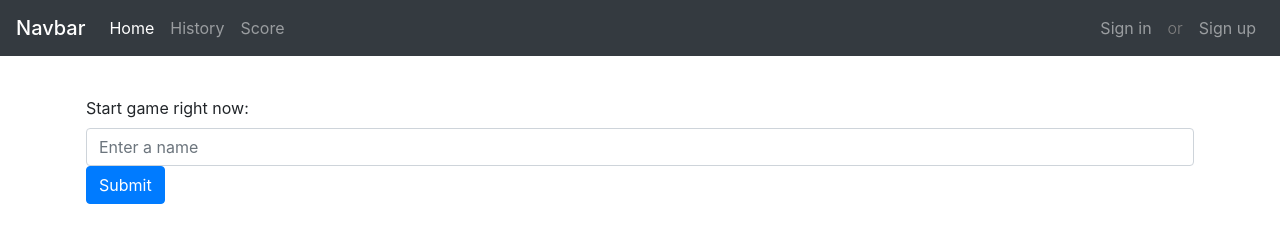
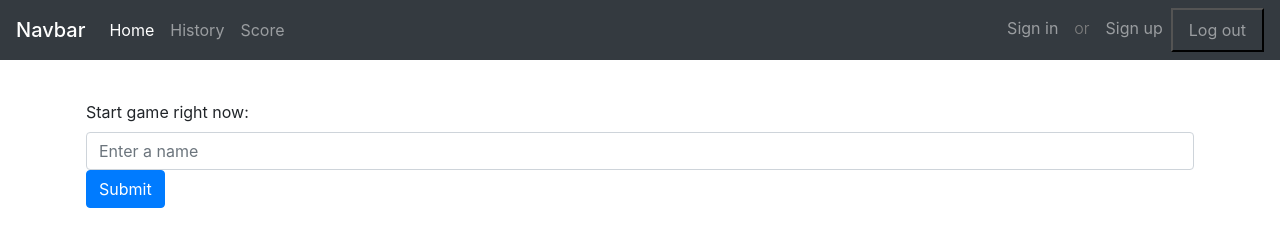
Before and after one commit to sshshao/tictactoe, a website: page public/index.html in a window 1280 px wide. Drawn offline with nearby package versions, Linux system fonts and the light colour scheme.

```diff
--- a/package.json
+++ b/package.json
@@ -25,6 +25,7 @@
     "ejs": "^2.5.7",
     "express": "^4.16.2",
     "jquery": "^3.3.1",
-    "mongodb": "^3.0.2"
+    "mongodb": "^3.0.2",
+    "nodemailer": "^4.6.0"
   }
 }
--- a/public/index.html
+++ b/public/index.html
@@ -39,6 +39,9 @@
             <a class="nav-link" href="#" id="navbar-btn-signin" onclick="sign_in()">Sign in</a>
             <span class="text-grey">or</span>
             <a class="nav-link" href="#" id="navbar-btn-signup" onclick="sign_up()">Sign up</a>
+            <form action="/logout" method="post">
+              <button type="submit" class="nav-btn-link">Log out</button>
+            </form>
         </div>
 
         <!--
@@ -86,7 +89,7 @@
     </main>
 
     <div id="overlay-signin" class="modal">
-      <form class="modal-content animate" action="/action_page.php" method="post">
+      <form class="modal-content animate" action="/login" method="post">
         <div class="container">
           <h4>Sign in</h4>
           <div class="form-group">
@@ -101,7 +104,7 @@
     </div>
 
     <div id="overlay-signup" class="modal">
-      <form class="modal-content animate" action="/action_page.php" method="post">
+      <form class="modal-content animate" action="/adduser" method="post">
         <div class="container">
           <h4>Sign up</h4>
           <div class="form-group">
--- a/public/style.css
+++ b/public/style.css
@@ -16,6 +16,21 @@
   color: grey;
   font-weight: 300;
   padding: .5rem;
+}
+
+.nav-btn-link{
+  color: rgba(255,255,255,.5);
+  padding-right: .5rem;
+  padding-left: .5rem;
+  display: block;
+  padding: .5rem 1rem;
+  text-decoration: none;
+  background-color: transparent;
+  box-sizing: border-box;
+  cursor: pointer;
+  -webkit-box-direction: normal;
+  -webkit-tap-highlight-color: transparent;
+  box-sizing: border-box;
 }
 
 .container {
--- a/server.js
+++ b/server.js
@@ -52,6 +52,7 @@
 });
 
 router.post('/adduser', account.register);
+router.get('/verify', account.verify);
 router.post('/verify', account.verify);
 router.post('/login', account.login);
 router.post('/logout', account.logout);
```
Also changed, not shown: 1 other file.
